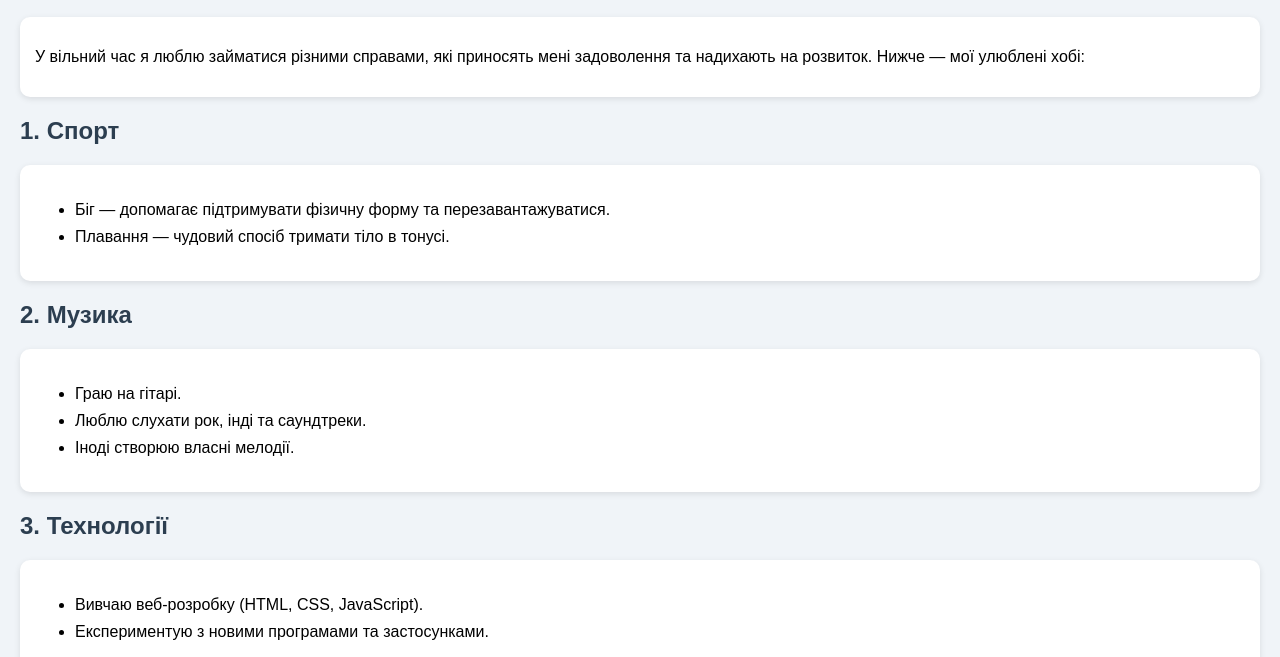
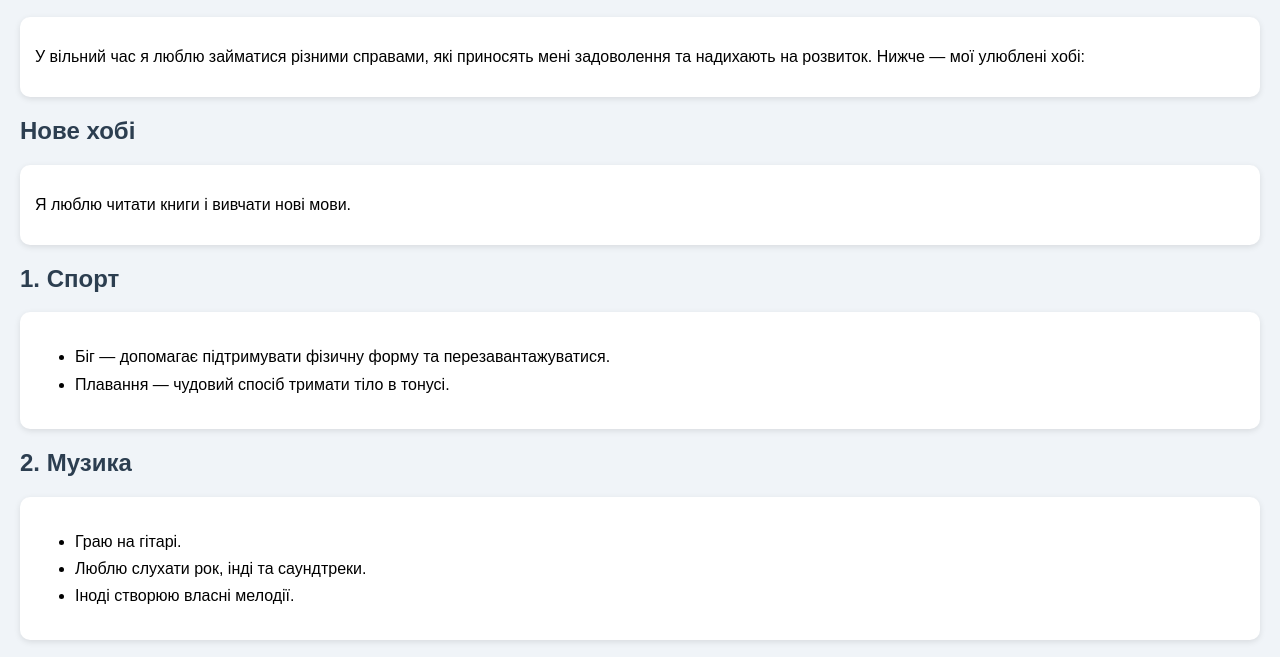
Before and after one commit to BALINA83/homework-1, a plain HTML site: page index.html in a window 1280 px wide. Shown: the part 111-768 px from the top of the page. Drawn offline with Linux system fonts and the light colour scheme.

Commit message:
second commit hw-01

```diff
--- a/index.html
+++ b/index.html
@@ -63,6 +63,10 @@
         <p>У вільний час я люблю займатися різними справами, які приносять мені задоволення та надихають на розвиток. Нижче — мої улюблені хобі:</p>
 
     </div>
+<h2>Нове хобі</h2>
+<div class="section">
+    <p>Я люблю читати книги і вивчати нові мови.</p>
+</div>
 
     <h2>1. Спорт</h2>
 
```
